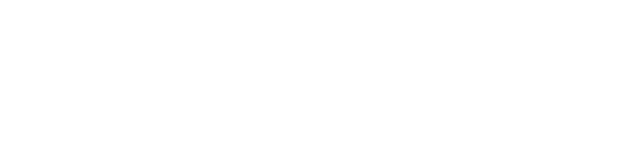
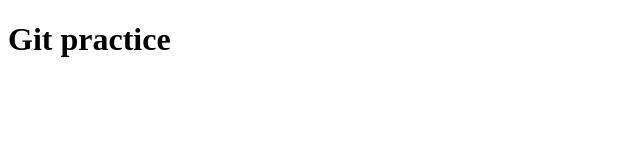
Before and after one commit to RKatana/git-pracrice, a plain HTML site: page index.html in a window 1280 px wide. Shown: the whole page, without its empty margins (0-640 px from the left). Drawn offline with Linux system fonts and the light colour scheme.

Commit message:
add h1 tag

```diff
--- a/index.html
+++ b/index.html
@@ -6,6 +6,6 @@
     <title>Git Practice</title>
 </head>
 <body>
-
+    <h1>Git practice</h1>
 </body>
 </html>
```
